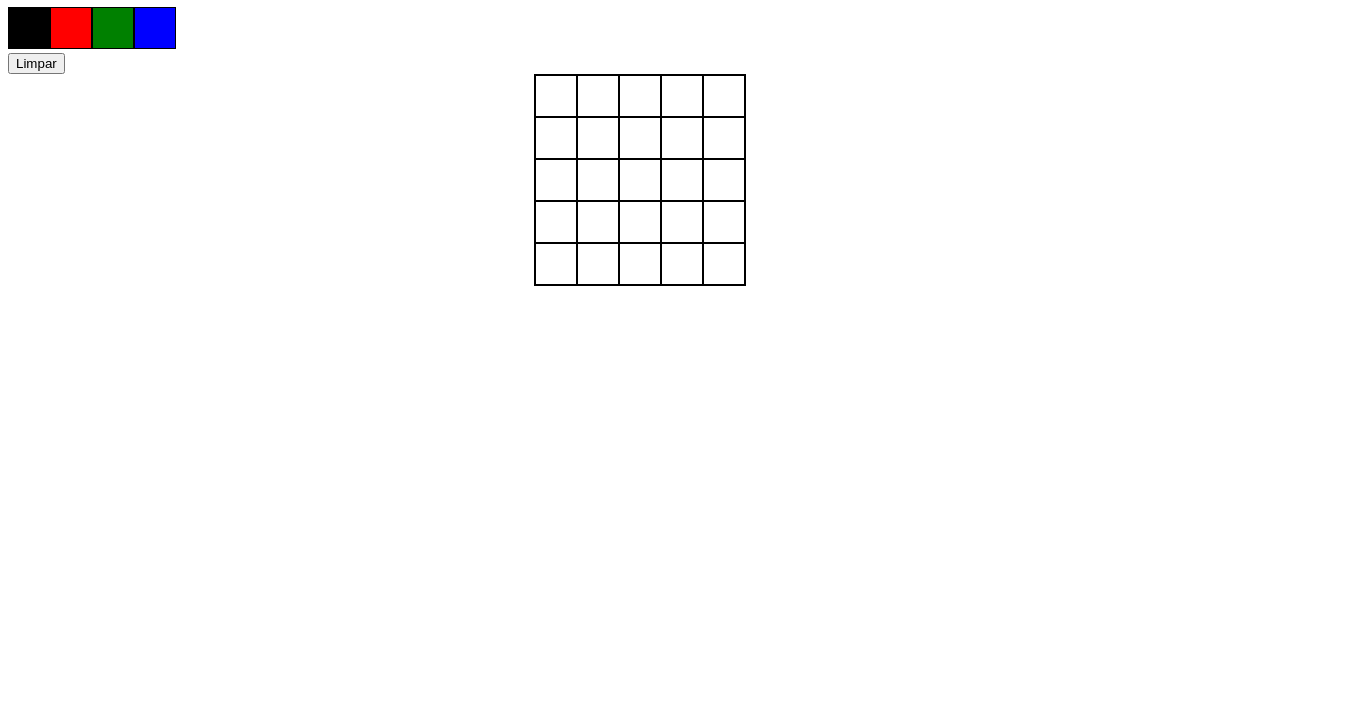
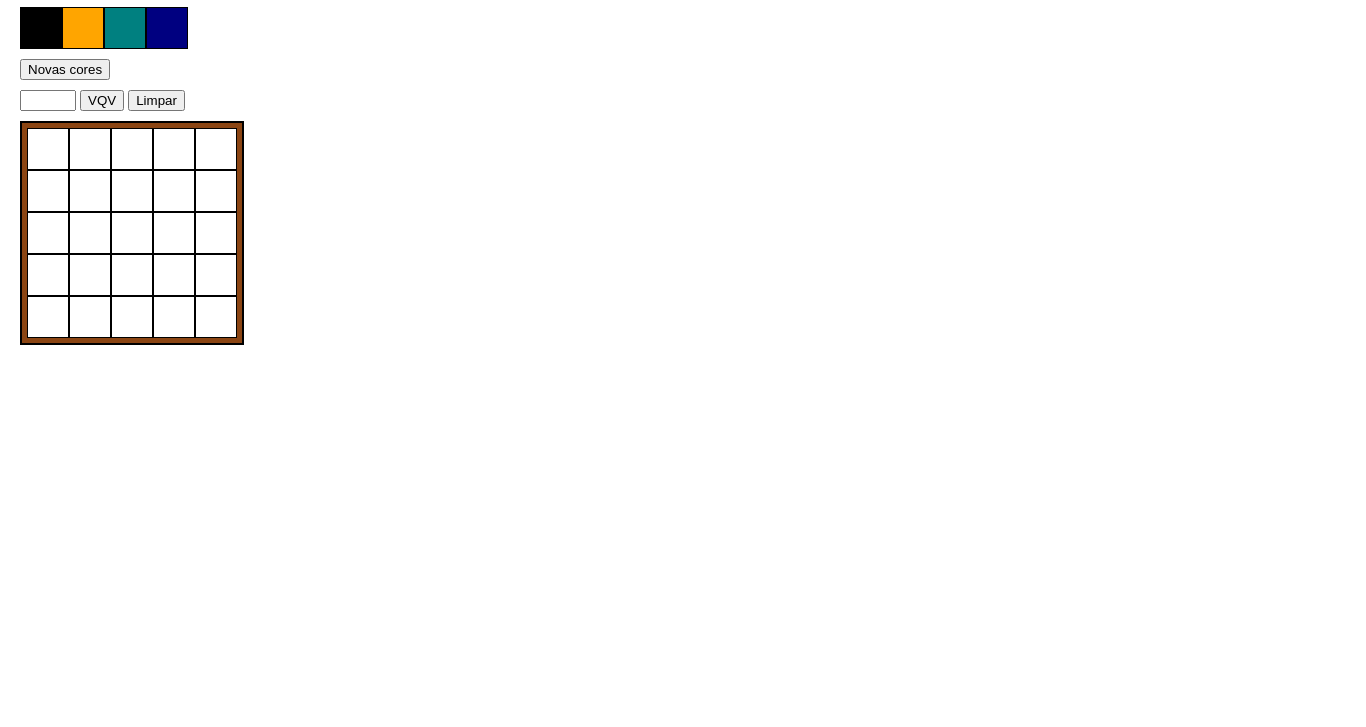
Before and after one commit to nnnnadia/projeto-trybe-pixels-art, a website: page index.html in a window 1280 px wide. Shown: the part 73-800 px from the top of the page, 1366 px wide, since content can reach past the window. Drawn offline with Linux system fonts and the light colour scheme.

Commit message:
Refatorando requisito 11.

```diff
--- a/index.html
+++ b/index.html
@@ -1,10 +1,11 @@
 <!--
   References:
   - https://htmlcolorcodes.com/color-chart/
+  - https://eslint.org/docs/rules/
 -->
 
 <!DOCTYPE html>
-<html lang="en">
+<html lang="pt-br">
 <head>
   <meta charset="UTF-8">
   <meta http-equiv="X-UA-Compatible" content="IE=edge">
@@ -13,11 +14,20 @@
   <title>Document</title>
 </head>
 <body>
-  <h1 id="title">Paleta de Cores</h1>
-  <div id="color-palette">
+  <div id="palette-container">
+    <h1 id="title">Paleta de Cores</h1>
+    <div id="color-palette"></div>
+    <button id="btn-random">Novas cores</button>
   </div>
-  <button id="clear-board">Limpar</button>
-  <div id="pixel-board"></div>
+  </div>
+  <div id="board-container">
+    <div id="size-selector">
+      <input type="number" name="board-size" id="board-size" min="1" max="50">
+      <button id="generate-board">VQV</button>
+      <button id="clear-board">Limpar</button>
+    </div>
+    <div id="pixel-board"></div>
+  </div>
   <script src="script.js"></script>
 </body>
 </html>
--- a/script.js
+++ b/script.js
@@ -1,11 +1,24 @@
 /*
   References:
   - https://htmlcolorcodes.com/color-chart/
+  - https://eslint.org/docs/rules/
 */
 
 // let paletteList = ['#922b21', '#b03a2e', '#76448a', '#6c3483', '#1f618d', '#2874a6', '#148f77', '#117a65', '#1e8449', '#239b56', '#b7950b', '#b9770e', '#af601a', '#a04000', '#b3b6b7', '#909497', '#717d7e', '#616a6b', '#283747', '#212f3d', '#000000'];
-let paletteList = ['black', 'red', 'green', 'blue'];
+const paletteList = ['black', 'orange', 'teal', 'navy'];
 let selectedColor = '';
+const pixelBoard = document.querySelector('#pixel-board');
+let boardSize = 5;
+
+function selectColor(event) {
+  if (event !== undefined) {
+    selectedColor.classList.remove('selected');
+    selectedColor = event.target;
+  } else {
+    selectedColor = document.querySelector('.black');
+  }
+  selectedColor.classList.add('selected');
+}
 
 function createBrush(color) {
   const brushPin = document.createElement('div');
@@ -15,66 +28,82 @@ function createBrush(color) {
   return brushPin;
 }
 
-function createPalettes(paletteList) {
+function createPalettes(colorList) {
   const colorPalette = document.querySelector('#color-palette');
-  for (let color of paletteList) {
+  for (let color of colorList) {
     let brush = createBrush(color);
     colorPalette.appendChild(brush);
   }
 }
 
-function createPixel(position) {
-  let pixel = document.createElement('div');
-  pixel.className = `pixel ${position}`;
-  pixel.style.backgroundColor = '#ffffff';
-  pixel.addEventListener('click', changeColor)
+function checkSize(width) {
+  if (width === undefined || width === null || width === '' || width <= 0) {
+    alert('Board inválido!');
+    return;
+  }
+  if (width > 4 && width < 51) {
+    return width;
+  } else if (width < 6) {
+    return 5;
+  } else if (width > 50) {
+    return 50;
+  }
+}
+
+function changeColor(event) {
+  const color = selectedColor.style.backgroundColor;
+  event.target.style.backgroundColor = color;
+}
+
+function createPixel() {
+  const pixel = document.createElement('div');
+  pixel.className = 'pixel';
+  pixel.style.backgroundColor = 'white';
+  pixel.addEventListener('click', changeColor);
   return pixel;
 }
 
-function createPixelBoard(width, height) {
-  let pixelBoard = document.querySelector('#pixel-board');
-  let maxWidth = width * 40 + 10;
-  pixelBoard.style.width = `${maxWidth}px`;
-  for (let i = 0; i < width; i += 1) {
-    let pixelLine = document.createElement('div');
-    pixelLine.className = 'pixel-line';
-    for (let j = 0; j < height; j += 1) {
-      pixelLine.appendChild(createPixel(`w${i}h${j}`));
+function createPixelBoard(width) {
+  const checkedWidth = checkSize(width);
+  if (width > 1) {
+    const maxWidth = checkedWidth * 42;
+    pixelBoard.style.checkedWidth = `${maxWidth}px`;
+    pixelBoard.style.checkedWidth = `${maxWidth}px`;
+    for (let i = 0; i < checkedWidth; i += 1) {
+      const pixelLine = document.createElement('div');
+      pixelLine.className = 'pixel-line';
+      for (let j = 0; j < checkedWidth; j += 1) {
+        pixelLine.appendChild(createPixel());
+      }
+      pixelBoard.appendChild(pixelLine);
     }
-    pixelBoard.appendChild(pixelLine);
   }
 }
 
-function selectColor(event) {
-  console.log(event);
-  if (event !== undefined) {
-    selectedColor.classList.remove('selected');
-    selectedColor = event.target;
-  } else {
-    selectedColor = document.querySelector('.black');
-  }
-  selectedColor.classList.add('selected');
-}
-
-function changeColor(event) {
-  let color = selectedColor.style.backgroundColor;
-  event.target.style.backgroundColor = color;
+function generateBoard() {
+  document.querySelectorAll('.pixel-line').forEach((item) => {
+    item.remove();
+  });
+  boardSize = document.querySelector('#board-size').value;
+  createPixelBoard(boardSize);
 }
 
 function clearBoard() {
-  document.querySelectorAll('.pixel').forEach(item => {
-    item.style.backgroundColor = '#fff';
+  document.querySelectorAll('.pixel').forEach((pixel) => {
+    pixel.style.backgroundColor = 'white';
   });
 }
 
-function createClearBtn() {
+function createClearBtnListener() {
   const btnClear = document.querySelector('#clear-board');
   btnClear.addEventListener('click', clearBoard);
+  const btnGenerate = document.querySelector('#generate-board');
+  btnGenerate.addEventListener('click', generateBoard);
 }
 
 window.onload = () => {
   createPalettes(paletteList);
-  createClearBtn();
-  createPixelBoard(5, 5);
+  createClearBtnListener();
+  createPixelBoard(boardSize);
   selectColor();
-}
+};
--- a/style.css
+++ b/style.css
@@ -1,17 +1,41 @@
 /*
   References:
   - https://htmlcolorcodes.com/color-chart/
+  - https://eslint.org/docs/rules/
 */
 
+body {
+  width: 1366px;
+  height: 768px;
+  margin: 0px;
+  padding: 0px;
+}
+
+#palette-container {
+  margin-left: 20px;
+}
+
 #color-palette {
-  width: 1300px;
+  height: 42px;
+  top: 0px;
+}
+
+#btn-random {
+  margin-top: 10px;
+}
+
+#size-selector {
+  width: fit-content;
+  display: block;
+  margin: 10px 20px;
 }
 
 #pixel-board {
-  margin-top: 20px;
-  margin: auto;
-  width: 150px;
-  border: 1px solid black;
+  width: fit-content;
+  margin-left: 20px;
+  background-color: saddlebrown;
+  padding: 5px;
+  border: 2px solid black;
 }
 
 .color {
@@ -24,6 +48,7 @@
 .pixel {
   height: 40px;
   width: 40px;
+  background-color: white;
   border: 1px solid black;
   display: inline-block;
 }
```
